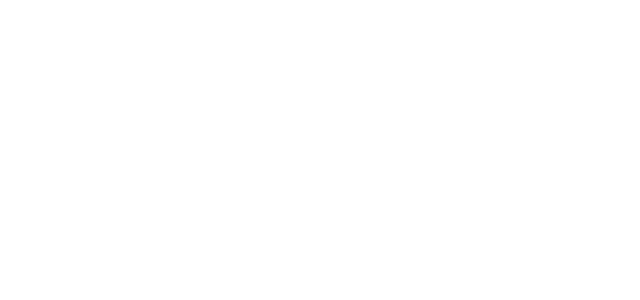
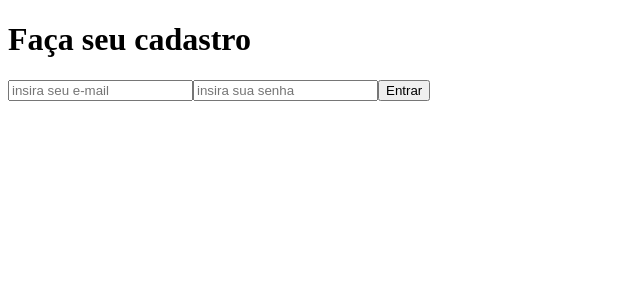
Before and after one commit to cae07/TodoFrontEnd, a React (Create React App) app: page /createUser in a window 1280 px wide. Before the commit this address had no page. Shown: the top 300 px of the page, without its empty margins (0-640 px from the left). Built offline with nearby package versions, Linux system fonts and the light colour scheme.

Commit message:
add: cria página de createNewUser

```diff
--- a/package.json
+++ b/package.json
@@ -7,6 +7,7 @@
     "@testing-library/react": "^12.1.2",
     "@testing-library/user-event": "^13.5.0",
     "axios": "^0.26.0",
+    "dotenv": "^16.0.0",
     "prop-types": "^15.8.1",
     "react": "^17.0.2",
     "react-dom": "^17.0.2",
--- a/src/App.js
+++ b/src/App.js
@@ -1,11 +1,12 @@
 import React from 'react';
 import { Routes, Route } from 'react-router-dom';
-import { Login } from './Pages';
+import { Login, CreateNewUser } from './Pages';
 
 function App() {
   return (
     <Routes>
       <Route path="/" element={ <Login /> } />
+      <Route path="/createUser" element={ <CreateNewUser /> } />
     </Routes>
   );
 }
--- a/src/Component/loginForm.jsx
+++ b/src/Component/loginForm.jsx
@@ -15,7 +15,7 @@
       console.log(error);
       alert('Erro interno, tente atualizar a página.')
     }
-  }
+  };
 
   return (
     <div>
--- a/src/Context/Provider.js
+++ b/src/Context/Provider.js
@@ -3,7 +3,7 @@
 import myContext from './myContext';
 
 function Provider({ children }) {
-  const [token, setToken] = useState(null);
+  const [token, setToken] = useState('');
 
   const providerValue = {
     token,
--- /dev/null
+++ b/src/Pages/CreateNewUser.js
@@ -0,0 +1,57 @@
+import React, { useContext, useState } from 'react';
+import { useNavigate } from 'react-router-dom';
+import myContext from '../Context/myContext';
+import api from "../api";
+
+function CreateNewUser() {
+  const { setToken } = useContext(myContext);
+  const [email, setEmail] = useState('');
+  const [password, setPassword] = useState('');
+  const navigate = useNavigate();
+
+  const handleClick = async () => {
+    const newUser = { email, password };
+
+    try {
+      const { data } = await api.post('/createUser', newUser);
+      setToken(data.token);
+      navigate('/tasks');
+    } catch (error) {
+      alert(error.message)
+    }
+  };
+
+  return (
+    <div>
+        <h1>Faça seu cadastro</h1>
+        <form>
+          <label htmlFor="email-input">
+            <input
+              type="text"
+              id="email-input"
+              placeholder="insira seu e-mail"
+              value={ email }
+              onChange={ (e) => setEmail(e.target.value) }
+            />
+          </label>
+          <label htmlFor="password-input">
+            <input
+              type="password"
+              id="password-input"
+              placeholder="insira sua senha"
+              value={ password }
+              onChange={ (e) => setPassword(e.target.value) }
+            />
+          </label>
+          <button
+            type="button"
+            onClick={ handleClick }
+          >
+            Entrar
+          </button>
+      </form>
+    </div>
+  );
+}
+
+export default CreateNewUser;
--- a/src/Pages/index.js
+++ b/src/Pages/index.js
@@ -1,5 +1,7 @@
 import Login from "./Login";
+import CreateNewUser from './CreateNewUser';
 
 export {
   Login,
+  CreateNewUser,
 };
--- a/src/api.js
+++ b/src/api.js
@@ -1,7 +1,7 @@
 import axios from 'axios';
 
 const api = axios.create({
-  baseurl: 'https://git.heroku.com/todo-list-trybe.git',
+  baseURL: 'http://localhost:3001',
 });
 
 export default api;
```
Also changed, not shown: 1 other file (tests, documents, lock files or other folders).
